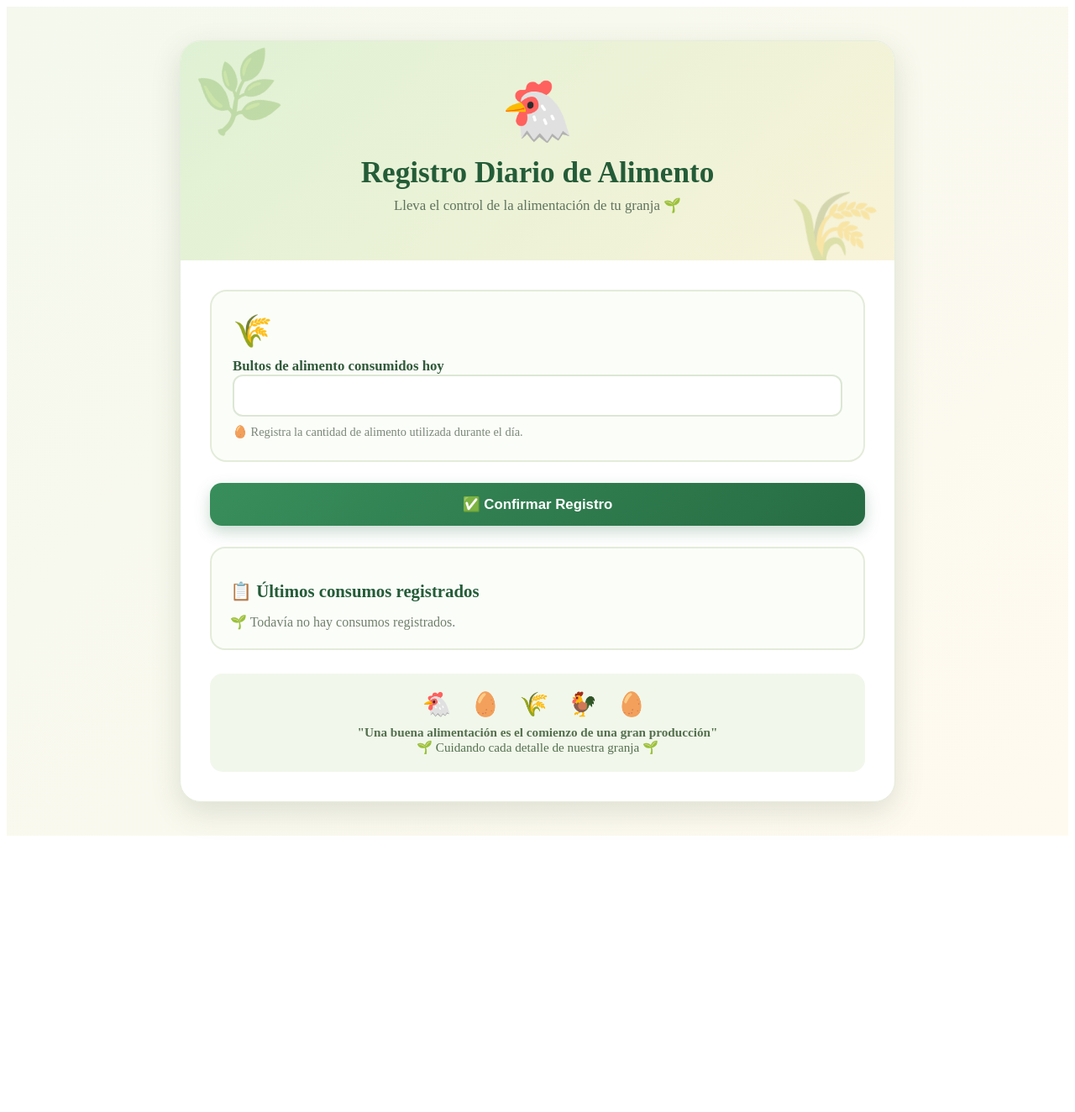
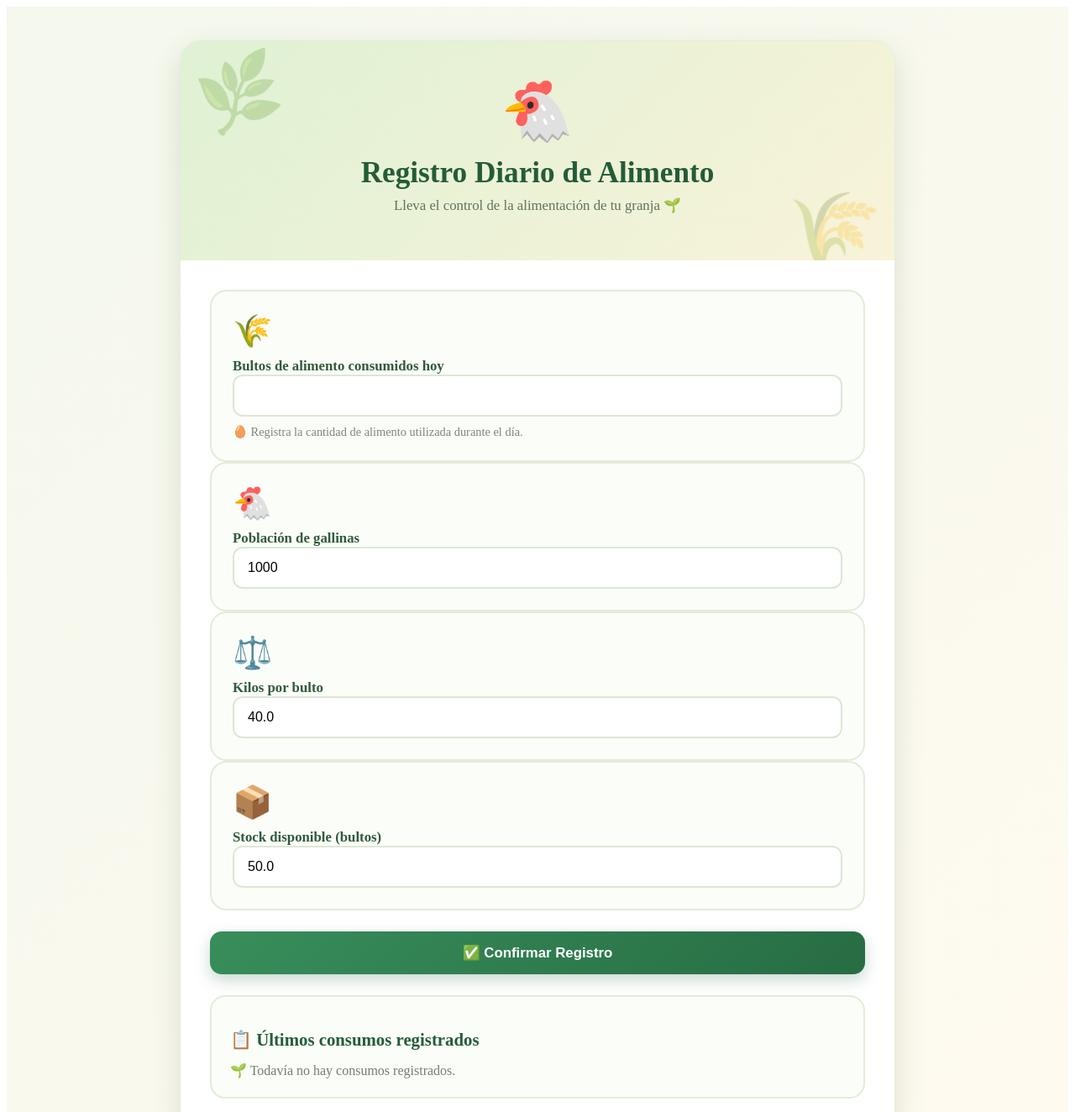
Before and after one commit to johancal30-ui/Galpon_Proyecto, a Django app: page /consumo/ in a window 1280 px wide. Shown: the top 1324 px of the page at 84% size. Before the commit the page ends 995 px from the top, so only its background shows below. Run offline with Django 5.2, Linux system fonts and the light colour scheme; data that the repository does not hold is empty.

Commit message:
Actualizacion Html Consumo

```diff
--- a/Galpon_Proyecto/models.py
+++ b/Galpon_Proyecto/models.py
@@ -29,24 +29,23 @@ class RegistroConsumo(models.Model):
     kilos_por_bulto = models.DecimalField(max_digits=5, decimal_places=2, default=40.0)
     stock_disponible = models.DecimalField(max_digits=6, decimal_places=2, default=50.0)
 
-# Rango estándar diario de gramos por gallina
-    CONSUMO_MIN_G_AVE = 80.0
-    CONSUMO_MAX_G_AVE = 130.0
+# Rango estándar diario de kilos por gallina
+    CONSUMO_MIN_K_AVE = 0.08
+    CONSUMO_MAX_K_AVE = 0.13
 
     @property
-    def consumo_gramos_por_ave(self):
-        """Calcula el consumo diario en gramos por gallina (g/ave/día)"""
+    def consumo_kilos_por_ave(self):
+        """Calcula el consumo diario en kilos por gallina (kg/ave/día)"""
         if self.poblacion_gallinas > 0 and self.bultos_consumidos:
             total_kilos = float(self.bultos_consumidos) * float(self.kilos_por_bulto)
-            total_gramos = total_kilos * 1000
-            return round(total_gramos / self.poblacion_gallinas, 2)
+            return round(total_kilos / self.poblacion_gallinas, 2)
         return 0.0
 
     @property
     def es_consumo_anomalo(self):
         """Verifica si el consumo está fuera del rango esperado"""
-        g_ave = self.consumo_gramos_por_ave
-        return g_ave < self.CONSUMO_MIN_G_AVE or g_ave > self.CONSUMO_MAX_G_AVE
+        k_ave = self.consumo_kilos_por_ave
+        return k_ave < self.CONSUMO_MIN_K_AVE or k_ave > self.CONSUMO_MAX_K_AVE
 
     def clean(self):
         """Validaciones de datos"""
--- a/Galpon_Proyecto/templates/consumo_form.html
+++ b/Galpon_Proyecto/templates/consumo_form.html
@@ -278,6 +278,31 @@
                     {% endif %}
 
                 </div>
+
+<div class="campo-alimento">
+    <div class="campo-icono">🐔</div>
+    <label for="{{ form.poblacion_gallinas.id_for_label }}">
+        Población de gallinas
+    </label>
+    {{ form.poblacion_gallinas }}
+</div>
+
+<div class="campo-alimento">
+    <div class="campo-icono">⚖️</div>
+    <label for="{{ form.kilos_por_bulto.id_for_label }}">
+        Kilos por bulto
+    </label>
+    {{ form.kilos_por_bulto }}
+</div>
+
+<div class="campo-alimento">
+    <div class="campo-icono">📦</div>
+    <label for="{{ form.stock_disponible.id_for_label }}">
+        Stock disponible (bultos)
+    </label>
+    {{ form.stock_disponible }}
+</div>
+
                 <button type="submit" class="btn-confirmar">
                     ✅ Confirmar Registro
                 </button>
```
